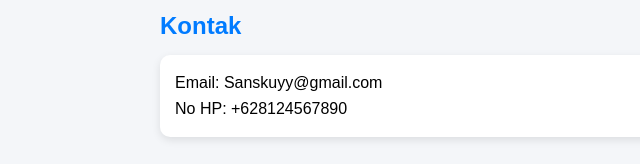
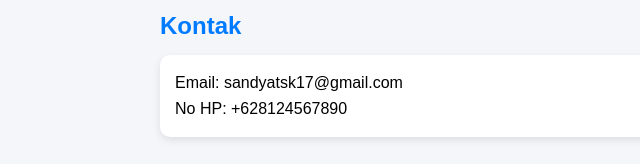
Before and after one commit to sandyatsk17/tugas-lk-6, a plain HTML site: page LK-05/index.html in a window 1280 px wide. Shown: the part 796-960 px from the top of the page, 0-640 px from the left. Drawn offline with Linux system fonts and the light colour scheme.

Commit message:
Update: Mengubah alamat email pada bagian kontak

```diff
--- a/LK-05/index.html
+++ b/LK-05/index.html
@@ -114,7 +114,7 @@
         <section id="kontak">
             <h2>Kontak</h2>
             <article>
-                <p>Email: Sanskuyy@gmail.com</p>
+                <p>Email: sandyatsk17@gmail.com</p>
                 <p>No HP: +628124567890</p>
             </article>
         </section>
```
